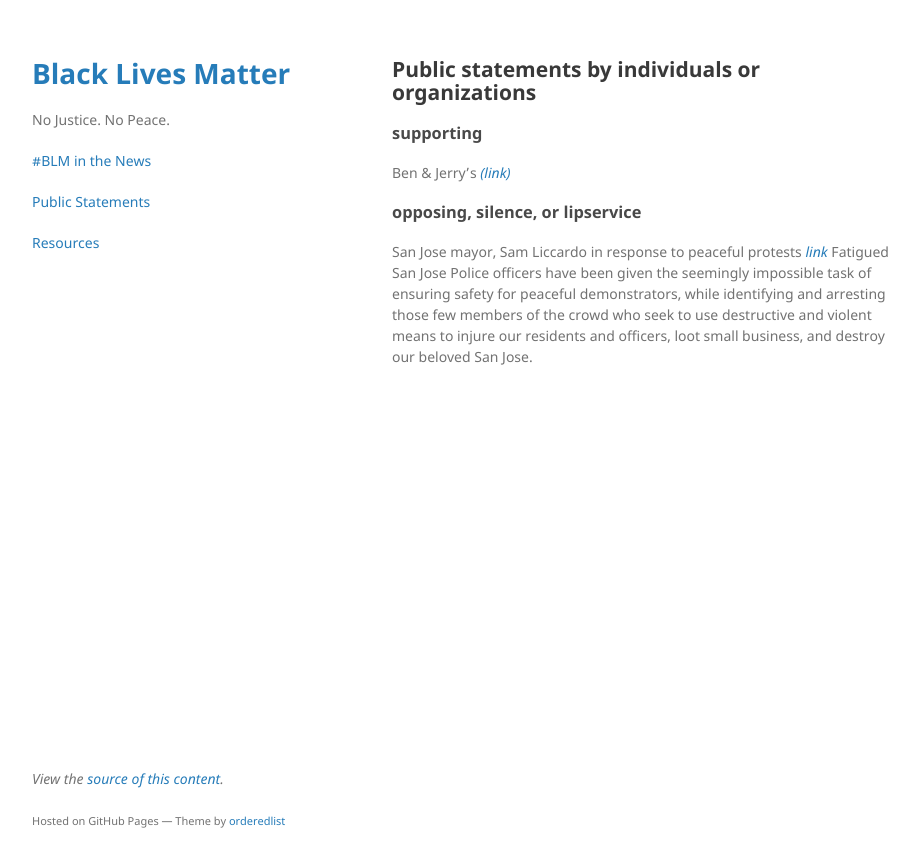
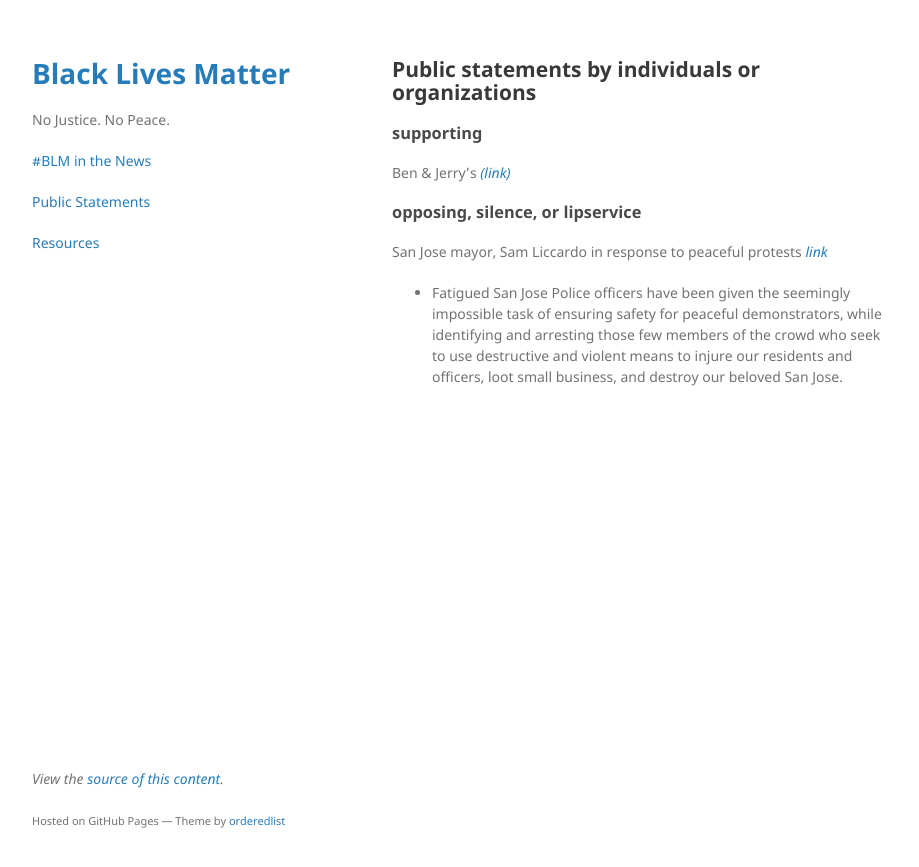
Before and after one commit to nojusticenopeace/nojusticenopeace.github.io, a Jekyll site: the page built from statements.md, in a window 1280 px wide. Shown: the top 867 px of the page, without its empty margins (178-1097 px from the left). Built offline with Jekyll 4.4.1, drawn with Linux system fonts in a browser that asks for light colours.

```diff
--- a/statements.md
+++ b/statements.md
@@ -11,4 +11,4 @@ Ben & Jerry's _[(link)](https://www.benjerry.com/about-us/media-center/dismantle
 ### opposing, silence, or lipservice
 
 San Jose mayor, Sam Liccardo in response to peaceful protests _[link](https://medium.com/@SamLiccardo/i-cant-breathe-17684b68309f)_
-Fatigued San Jose Police officers have been given the seemingly impossible task of ensuring safety for peaceful demonstrators, while identifying and arresting those few members of the crowd who seek to use destructive and violent means to injure our residents and officers, loot small business, and destroy our beloved San Jose.
+- Fatigued San Jose Police officers have been given the seemingly impossible task of ensuring safety for peaceful demonstrators, while identifying and arresting those few members of the crowd who seek to use destructive and violent means to injure our residents and officers, loot small business, and destroy our beloved San Jose.
```
